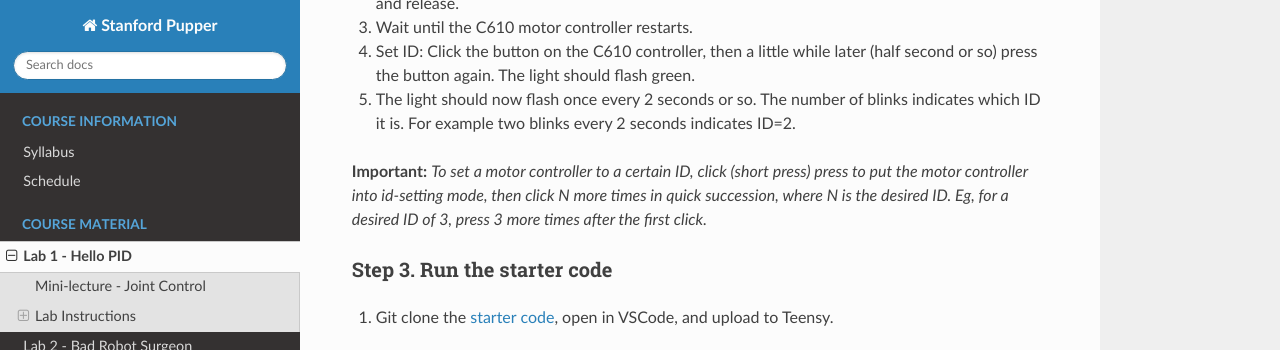
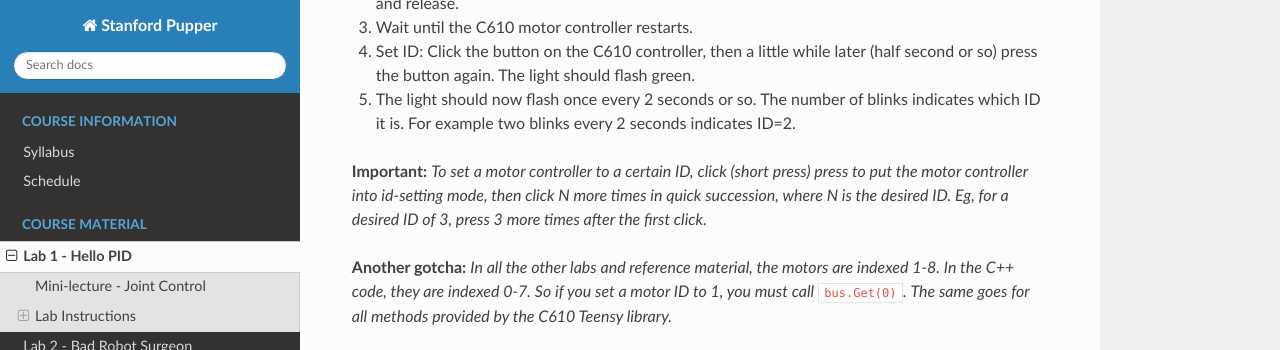
Before and after one commit to stanfordroboticsclub/pupperv3-independent-study, a Sphinx documentation site: the page built from docs/course-material/lab-1.rst, in a window 1280 px wide and 900 px high, scrolled down 3588 px, cut to the strip 0-350 px from the top of the window. Built offline with Sphinx 7.4.7 and the Read the Docs theme 2.0.0, drawn with Linux system fonts in a browser that asks for light colours.

Commit message:
Added disclaimer clarifying index discrepancy in C++

```diff
--- a/docs/course-material/lab-1.rst
+++ b/docs/course-material/lab-1.rst
@@ -85,6 +85,8 @@ Step 4. Connect and calibrate electronics
 #. The light should now flash once every 2 seconds or so. The number of blinks indicates which ID it is. For example two blinks every 2 seconds indicates ID=2.
 
 **Important:** *To set a motor controller to a certain ID, click (short press) press to put the motor controller into id-setting mode, then click N more times in quick succession, where N is the desired ID. Eg, for a desired ID of 3, press 3 more times after the first click.*
+
+**Another gotcha:** *In all the other labs and reference material, the motors are indexed 1-8. In the C++ code, they are indexed 0-7. So if you set a motor ID to 1, you must call* ``bus.Get(0)``. *The same goes for all methods provided by the C610 Teensy library.*
 
 Step 3. Run the starter code
 ^^^^^^^^^^^^^^^^^^^^^^^^^^^^^^
--- a/docs/course-material/lab-2.rst
+++ b/docs/course-material/lab-2.rst
@@ -17,7 +17,11 @@ Step 1. Connect 2 more motors
 
 #. Connect power and encoder cables from motors to controllers.
 #. Connect power and CAN cables from controllers to Pupper PCB. Make sure the CAN cables go into the same row (row near the Teensy).
-#. Set the new motor controllers to have different IDs. Use 1, 2, and 3. **Important:** *To set a motor controller to a certain ID, click (short press) press to put the motor controller into id-setting mode, then click N more times in quick succession, where N is the desired ID. Eg, for a desired ID of 3, press 3 more times after the first click.*
+#. Set the new motor controllers to have different IDs. Use 1, 2, and 3.
+
+**Important:** *To set a motor controller to a certain ID, click (short press) press to put the motor controller into id-setting mode, then click N more times in quick succession, where N is the desired ID. Eg, for a desired ID of 3, press 3 more times after the first click.*
+
+**Recall:** *In all the other labs and reference material, the motors are indexed 1-8. In the C++ code, they are indexed 0-7. So if you set a motor ID to 1, you must call* ``bus.Get(0)``. *The same goes for all methods provided by the C610 Teensy library.*
 
 Step 1.5. Control the 3 motors together
 ^^^^^^^^^^^^^^^^^^^^^^^^^^^^^^^^^^^^^^^^^^^^
```
